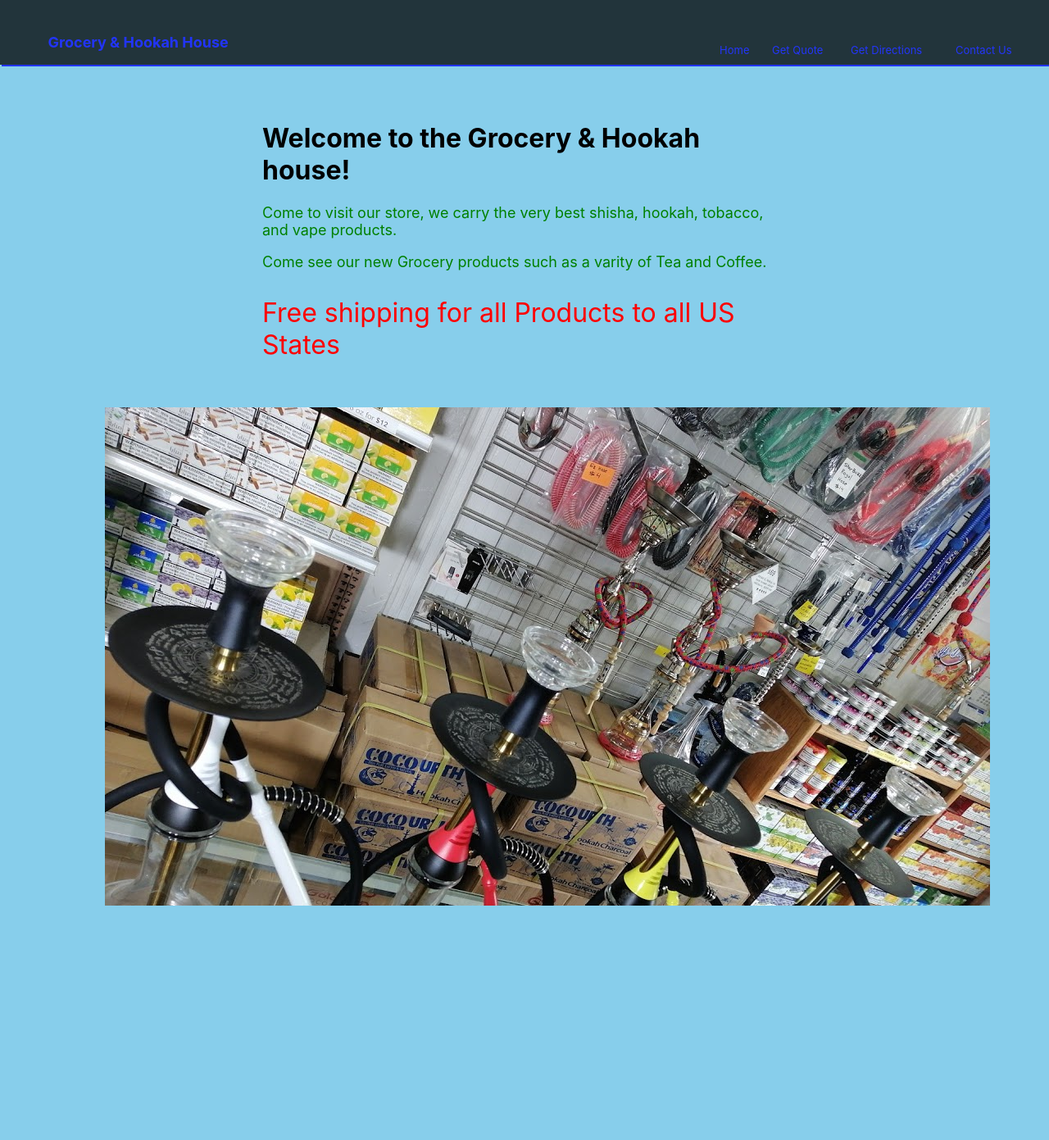
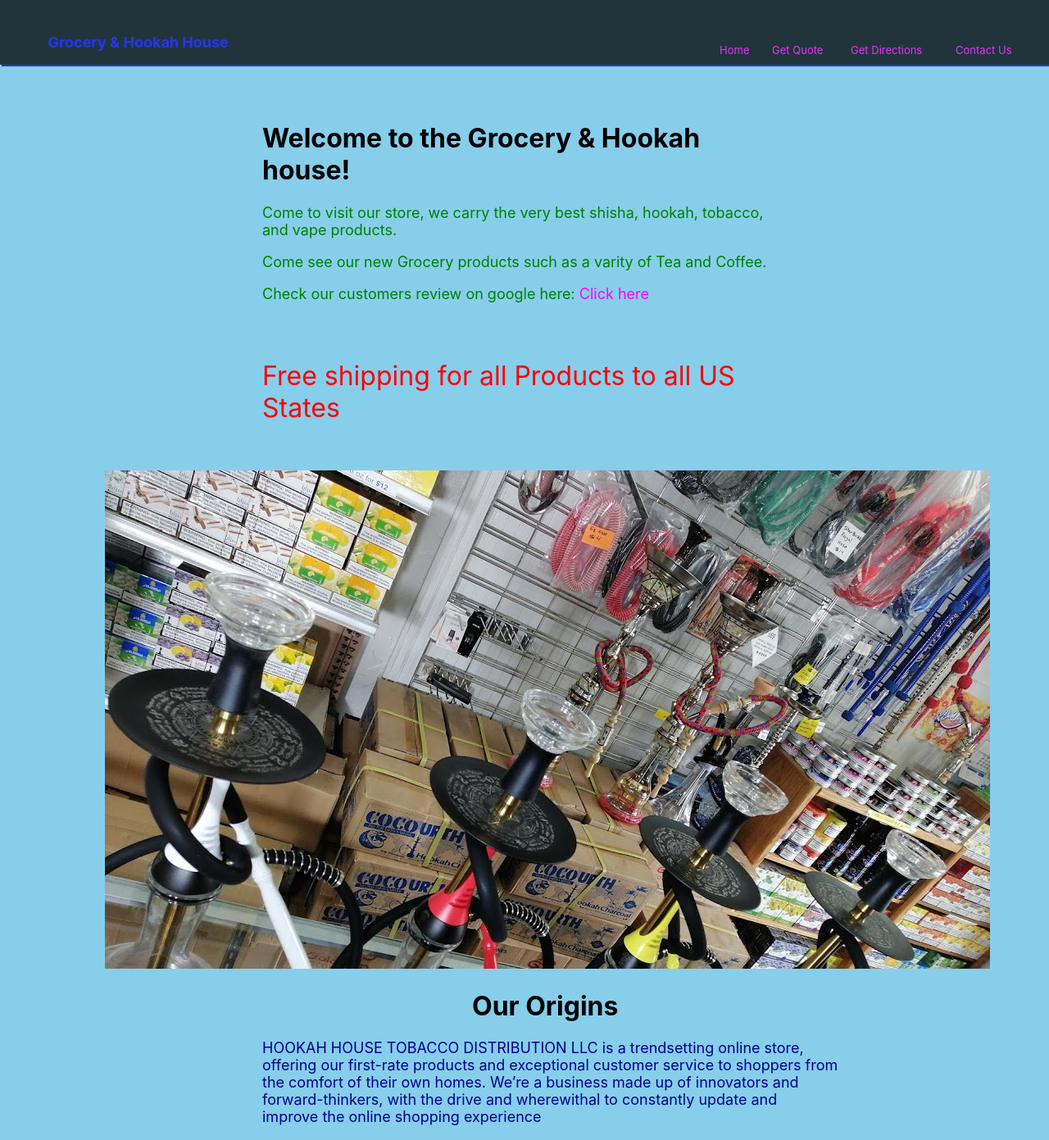
Before and after one commit to bholsinger09/Hookahhouse, a React (Create React App) app: page / in a window 1280 px wide. Shown: the top 1391 px of the page at 82% size. Before the commit the page ends 1109 px from the top, so only its background shows below. Built offline with nearby package versions, Linux system fonts and the light colour scheme.

Commit message:
Origin added and modified intro par for home page

```diff
--- a/src/App.css
+++ b/src/App.css
@@ -37,7 +37,7 @@ ul {
 
 }
 a{
-  color: blue;
+  color:magenta;
   text-decoration: none;
 }
 
--- a/src/App.js
+++ b/src/App.js
@@ -5,7 +5,8 @@ import Header from '../src/Components/header';
 import Welcome from '../src/Components/bodyWelcome'
 
 import NavBar from './Components/navBar';
-import Product from '../src/Components/Products'
+import MainPic from './Components/homeMainPic'
+import OriginStory from './Components/originStory';
 
 function App() {
 
@@ -16,7 +17,8 @@ function App() {
     </div>
     <NavBar/>
     <Welcome/>
-    <Product/>
+    <MainPic/>
+    <OriginStory/>
 
 
     </React.Fragment>
--- a/src/Components/bodyWelcome.js
+++ b/src/Components/bodyWelcome.js
@@ -5,9 +5,12 @@ const Welcome = () => {
         <React.Fragment>
       <div>
         <h1 id="welcome">Welcome to the Grocery & Hookah house!</h1>
-        <p className="introductionPar"id="introductionProducts">Come to visit our store, we carry the very best shisha, hookah, tobacco, and vape products. </p>
-        <p className="introductionPar"id="introductionGrocery"> Come see our new Grocery products such as a varity of Tea and Coffee. </p>
-        <p className="introductionPar"id="introductionFreeShipping"> Free shipping for all Products to all US States</p>
+        <p className="introductionPar"id="introductionProducts">Come to visit our store, we carry the very best shisha, hookah, tobacco, and vape products.<br/> </p>
+        <p className="introductionPar"id="introductionGrocery"> Come see our new Grocery products such as a varity of Tea and Coffee.<br/> </p>
+        <p className="introductionPar">Check our customers review on google here: <a href="https://www.yelp.com/biz/grocery-house-boise"> Click here</a> <a/></p>
+        <br/>
+        <p className="introductionPar"id="introductionFreeShipping"> Free shipping for all Products to all US States<br/></p>
+
 
       </div>
 
--- a/src/Components/Products.js
+++ b/src/Components/homeMainPic.js
@@ -2,7 +2,7 @@ import React from 'react';
 import MainPictureBody from '../Assets/MainPictureBody.jpg'
 
 
-const Product = () => {
+const MainPic = () => {
     return(
         <React.Fragment>
             <div>
@@ -14,4 +14,4 @@ const Product = () => {
     )
 };
 
-export default Product;
+export default MainPic;
--- /dev/null
+++ b/src/Components/originStory.js
@@ -0,0 +1,21 @@
+import React from 'react';
+
+const OriginStory = () =>  {
+    return (
+        <React.Fragment>
+            <div>
+                <h1 id="originsTitle">Our Origins</h1>
+                <p className="homePar" id="originsPar1">
+                HOOKAH HOUSE TOBACCO DISTRIBUTION LLC is a trendsetting online store, <br/>
+                offering our first-rate products and exceptional customer service to shoppers from<br/>
+                the comfort of their own homes. We’re a business made up of innovators and<br/>
+                forward-thinkers, with the drive and wherewithal to constantly update and <br/>
+                improve the online shopping experience<br/>
+                </p>
+            </div>
+        </React.Fragment>
+
+    )
+};
+
+export default OriginStory;
--- a/src/index.css
+++ b/src/index.css
@@ -39,6 +39,18 @@ body {
   position: fixed;
 }
 
+.homePar{
+  padding-left: 25%;
+  padding-right: 20%;
+  color:darkblue;
+  font-size:large;
+
+}
+
+#originsTitle{
+  padding-left: 45%;
+  padding-right: 40%;
+}
 
 
 
@@ -50,7 +62,6 @@ body {
   float: right;
   position: absolute;
   justify-items: left;
-  color: blue;
   width: 10%;
 
 
```
